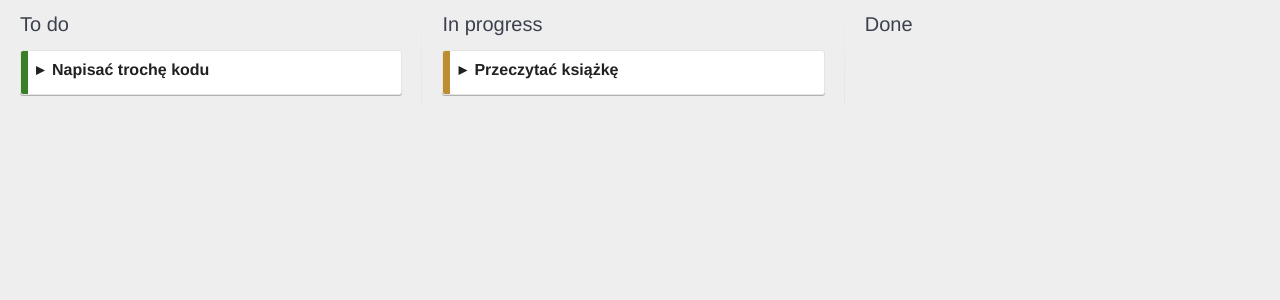
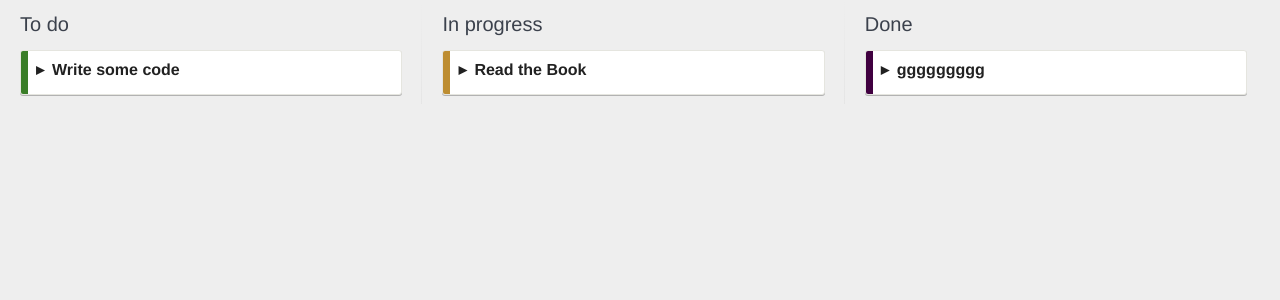
Before and after one commit to nataliakielbicka/kanban-board, a React (Create React App) app: page / in a window 1280 px wide. Shown: the top 300 px of the page. Built offline with nearby package versions, Linux system fonts and the light colour scheme.

Commit message:
fetch tasks using fetch method

```diff
--- a/package.json
+++ b/package.json
@@ -8,7 +8,8 @@
     "node-sass-chokidar": "0.0.3",
     "react": "^16.0.0",
     "react-dom": "^16.0.0",
-    "react-scripts": "1.0.14"
+    "react-scripts": "1.0.14",
+    "whatwg-fetch": "^2.0.3"
   },
   "scripts": {
     "predeploy": "npm run build",
--- /dev/null
+++ b/public/cards.json
@@ -0,0 +1,64 @@
+[
+    {
+        "id": 8133,
+        "title": "Read the Book",
+        "description": "I should read the **whole** book",
+        "color": "#BD8D31",
+        "status": "in-progress",
+        "tasks": [
+            {
+                "id": 30212,
+                "name": "asdfafsd",
+                "done": true
+            }
+        ]
+    },
+    {
+        "id": 8134,
+        "title": "Write some code",
+        "description": "Code along with the samples in the book at [github](https://github.com/pro-react)",
+        "color": "#3A7E28",
+        "status": "todo",
+        "tasks": [
+            {
+                "id": 30215,
+                "name": "fgh",
+                "done": false
+            },
+            {
+                "id": 30218,
+                "name": "aaa",
+                "done": true
+            },
+            {
+                "id": 30291,
+                "name": "so nothing changed",
+                "done": true
+            },
+            {
+                "id": 30211,
+                "name": "xcvvxc",
+                "done": false
+            }
+        ]
+    },
+    {
+        "id": 8178,
+        "title": "ggggggggg",
+        "description": "gggggggggg",
+        "color": "#400040",
+        "status": "done",
+        "tasks": [
+            {
+                "id": 30213,
+                "name": "xvcxv",
+                "done": false
+            },
+            {
+                "id": 30214,
+                "name": "hjk",
+                "done": true
+            }
+        ]
+    }
+]
--- /dev/null
+++ b/src/components/AppContainer.jsx
@@ -0,0 +1,29 @@
+import React, {Component} from "react";
+import App from "./App";
+import "whatwg-fetch";
+
+//const API_URL = 'http://kanbanapi.pro-react.com';
+const API_URL = "http://localhost:3000";
+const API_HEADERS = {
+    "Content-Type": "application/json",
+    //Authorization: "kanbankanban"
+};
+
+export default class AppContainer extends Component {
+    constructor(props) {
+        super(props);
+        this.state = {
+            cards: []
+        }
+    }
+    componentDidMount() {
+        fetch(API_URL + '/cards.json', {headers: API_HEADERS}).then((response) => response.json()).then((responseData) => {
+            this.setState({cards: responseData});
+        }).catch((error) => {
+            console.log('Błąd pobierania i przetwarzania danych.', error);
+        });
+    }
+    render() {
+        return <App cards={this.state.cards}/>
+    }
+}
--- a/src/index.js
+++ b/src/index.js
@@ -1,38 +1,9 @@
 import React from 'react';
 import ReactDom from 'react-dom';
-import App from './components/App';
+import AppContainer from './components/AppContainer';
 import './main.css';
 
-let cardsList = [{
-    id: 1,
-    title: "Przeczytać książkę",
-    description: "Muszę przeczytać całą książkę",
-    color: '#BD8D31',
-    status: "in-progress",
-    tasks: []
-}, {
-    id: 2,
-    title: "Napisać trochę kodu",
-    description: "Będę przepisywać kod przykładów z książki",
-    color: '#3A7E28',
-    status: "todo",
-    tasks: [{
-        id: 1,
-        name: "Przykład listy kontaktów",
-        done: true
-    }, {
-        id: 2,
-        name: "Przykład Kanban",
-        done: false
-    }, {
-        id: 3,
-        name: "Moje eksperymenty",
-        done: false
-    }]
-}];
-
-document.addEventListener('DOMContentLoaded', function() {
-            ReactDom.render( <
-                App cards = { cardsList }
-                />, document.querySelector('#root'))
-            });
+document.addEventListener('DOMContentLoaded', function () {
+    ReactDom.render(
+        <AppContainer/>, document.querySelector('#root'))
+});
```
